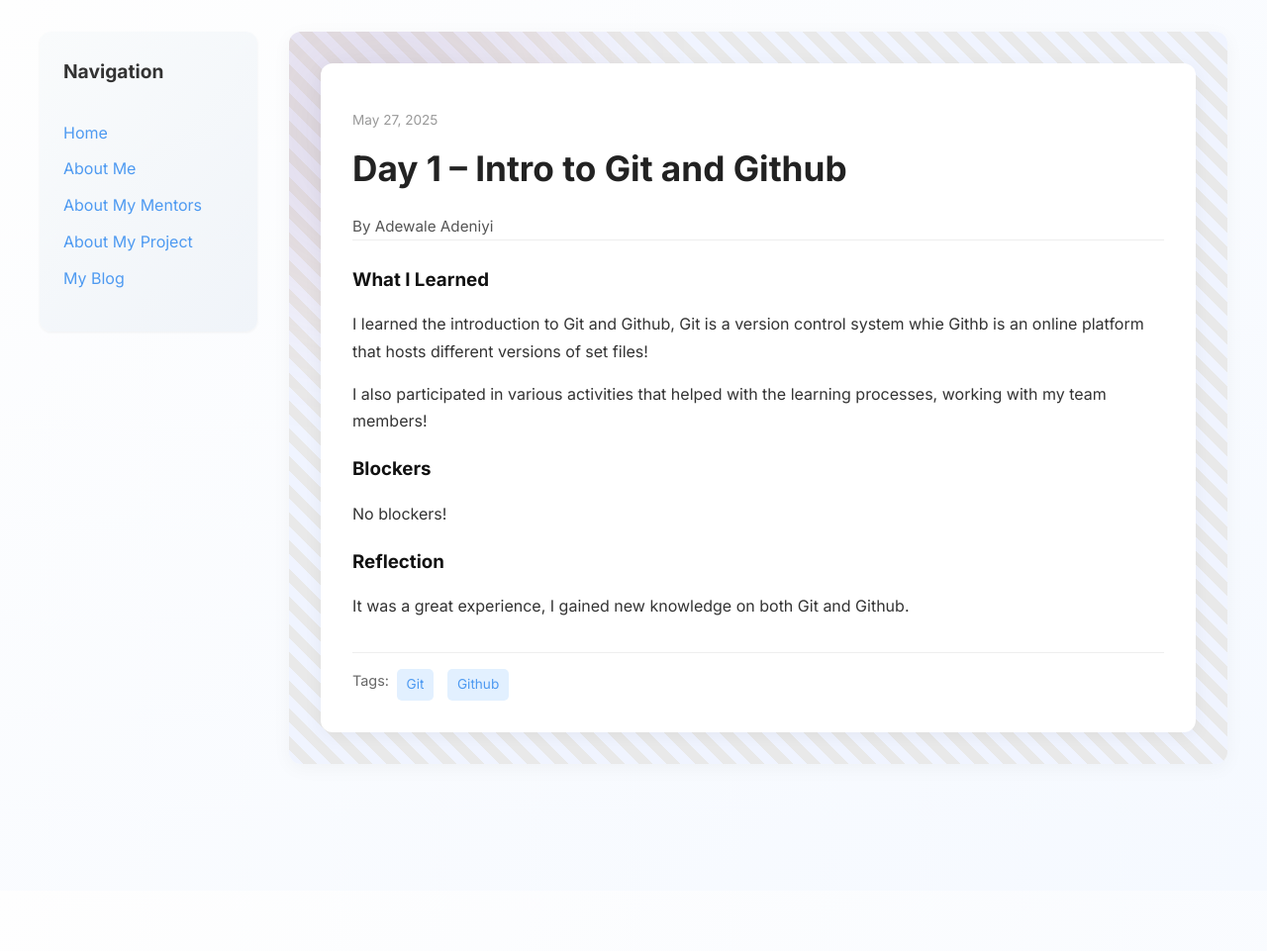
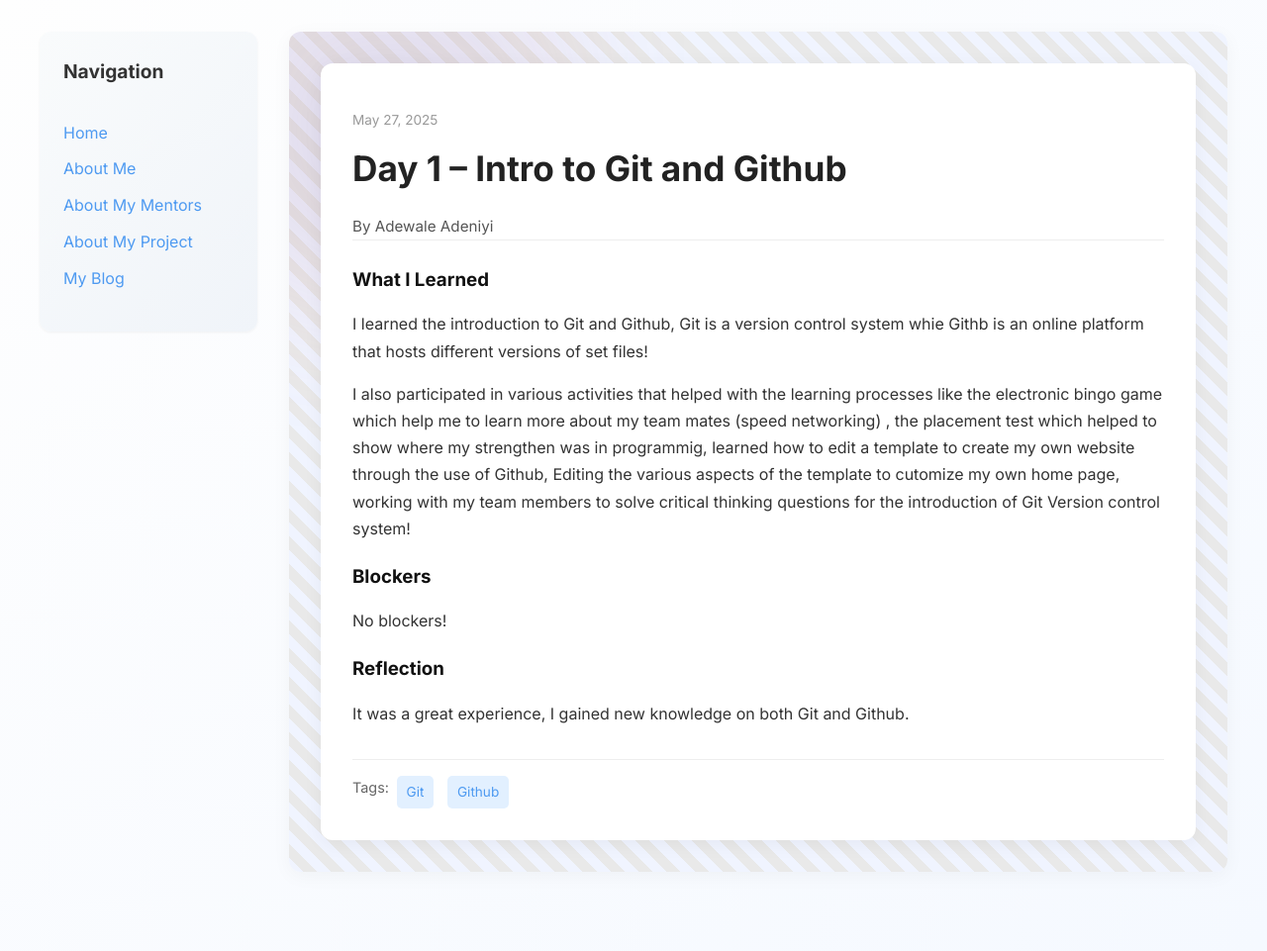
Before and after one commit to Samoj12/Samoj12.github.io, a Jekyll site: the page built from _posts/2025-05-27-day-1.md, in a window 1280 px wide. Shown: the whole page at 99% size. Built offline with Jekyll 4.4.1, drawn with Linux system fonts in a browser that asks for light colours; before the commit the page ends 900 px from its top, so only the background shows below that.

Commit message:
Update 2025-05-27-day-1.md

```diff
--- a/_posts/2025-05-27-day-1.md
+++ b/_posts/2025-05-27-day-1.md
@@ -9,7 +9,7 @@ tags: ["Git", "Github"]
 what_i_learned: |
   I learned the introduction to Git and Github, Git is a version control system whie Githb is an online platform that hosts different versions of set files!
 
-  I also participated in various activities that helped with the learning processes, working with my team members!
+  I also participated in various activities that helped with the learning processes like the electronic bingo game which help me to learn more about my team mates (speed networking) , the placement test which helped to show where my strengthen was in programmig, learned how to edit a template to create my own website through the use of Github, Editing the various aspects of the template to cutomize my own home page, working with my team members to solve critical thinking questions for the introduction of Git Version control system!
 
 blockers: |
   No blockers!
```
